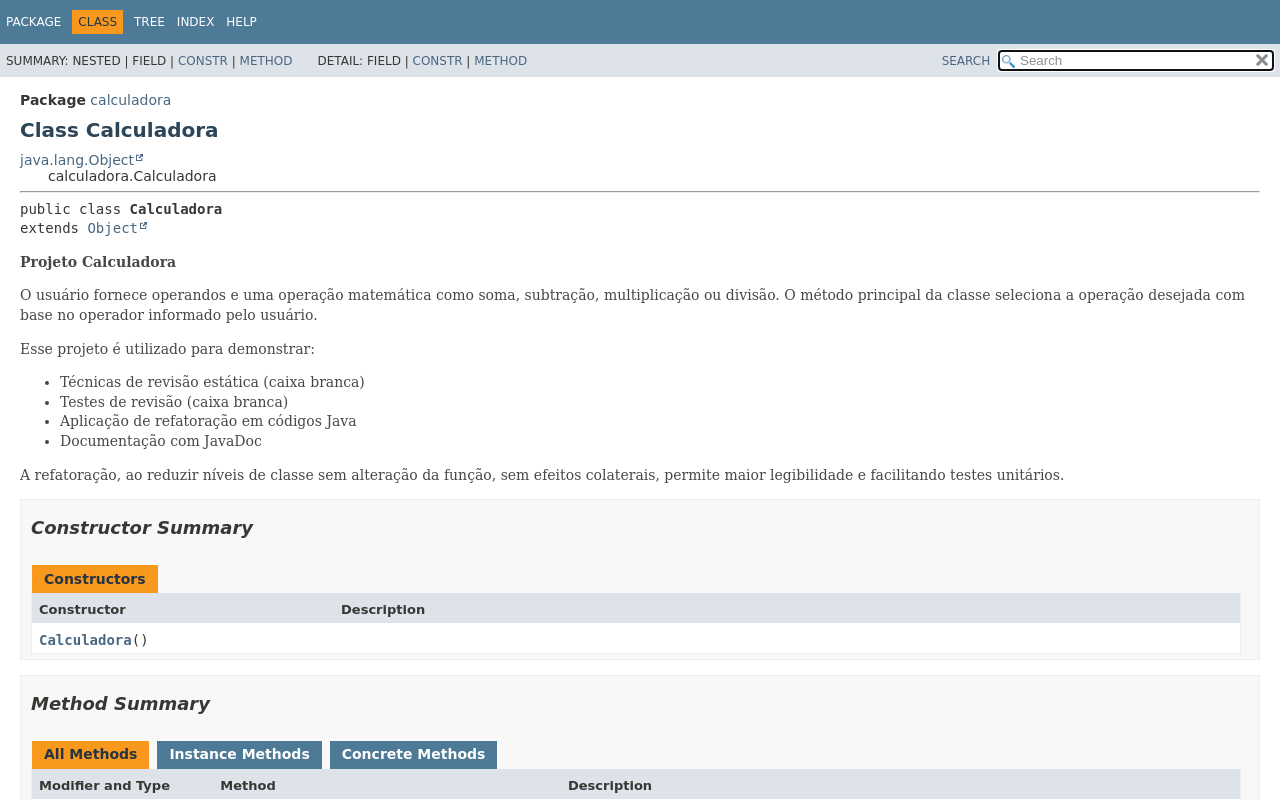
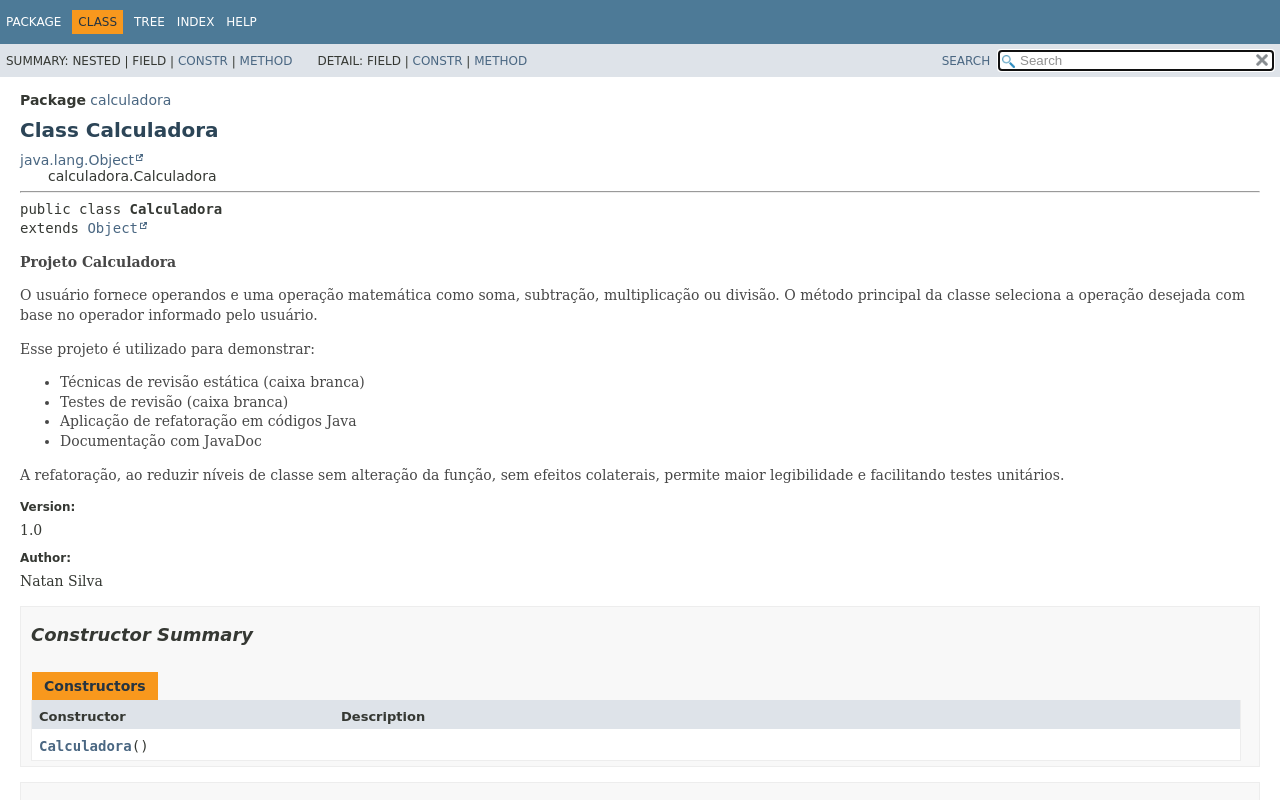
Before and after one commit to NatanzinHPS/projeto_calculadora, a plain HTML site: page docs/calculadora/Calculadora.html in a window 1280 px wide. Drawn offline with Linux system fonts and the light colour scheme; a web font is replaced by a local one.

Commit message:
feat: adição do autor e versão no JavaDoc

```diff
--- a/docs/calculadora/Calculadora.html
+++ b/docs/calculadora/Calculadora.html
@@ -1,7 +1,7 @@
 <!DOCTYPE HTML>
 <html lang="pt">
 <head>
-<!-- Generated by javadoc (21) on Tue Nov 25 20:30:59 BRT 2025 -->
+<!-- Generated by javadoc (21) on Tue Nov 25 20:57:59 BRT 2025 -->
 <title>Calculadora</title>
 <meta name="viewport" content="width=device-width, initial-scale=1">
 <meta http-equiv="Content-Type" content="text/html; charset=utf-8">
@@ -108,6 +108,12 @@ loadScripts(document, 'script');</script>
 
  <p>A refatoração, ao reduzir níveis de classe sem alteração da função,
  sem efeitos colaterais, permite maior legibilidade e facilitando testes unitários.</p></div>
+<dl class="notes">
+<dt>Version:</dt>
+<dd>1.0</dd>
+<dt>Author:</dt>
+<dd>Natan Silva</dd>
+</dl>
 </section>
 <section class="summary">
 <ul class="summary-list">
```
Also changed, not shown: docs/allclasses-index.html (+1 -1 lines), docs/allpackages-index.html (+1 -1 lines), docs/calculadora/TesteCalculadora.html (+1 -1 lines), docs/calculadora/package-summary.html (+1 -1 lines), docs/calculadora/package-tree.html (+1 -1 lines), docs/help-doc.html (+1 -1 lines), docs/index-all.html (+1 -1 lines), docs/index.html (+1 -1 lines), docs/overview-tree.html (+1 -1 lines), docs/search.html (+1 -1 lines).
